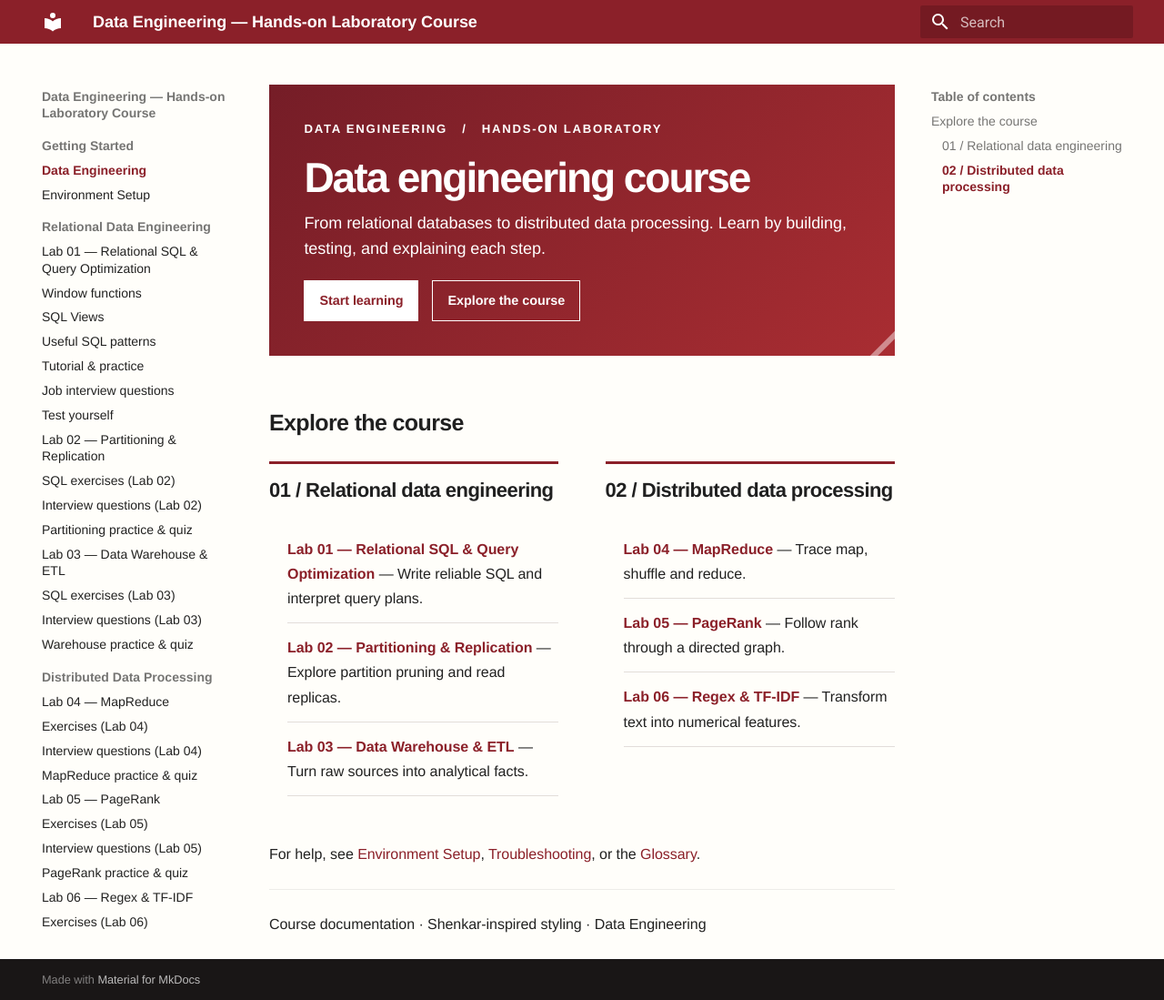
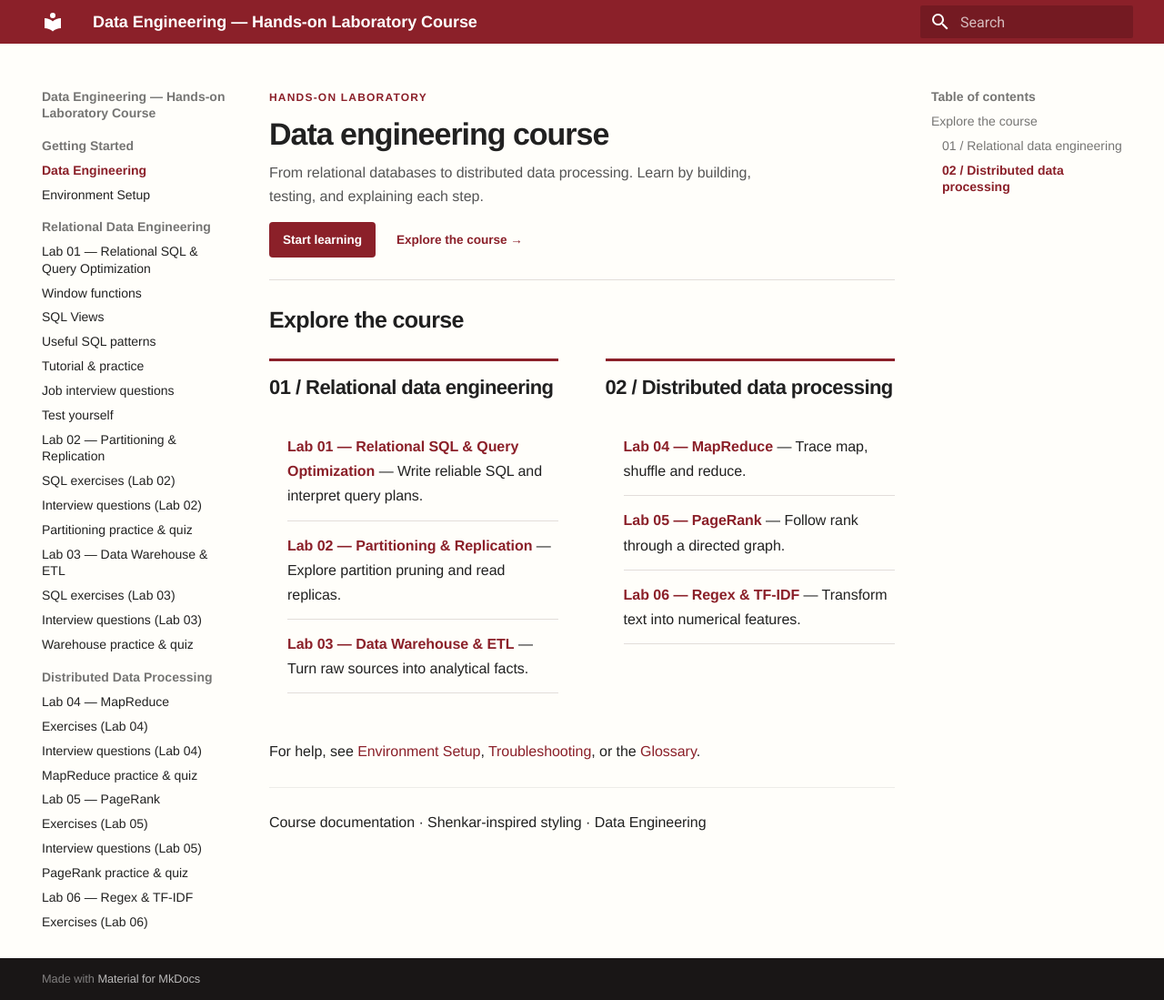
Before and after one commit to OrPerets/postgres-data-engineering-student, an MkDocs documentation site: the page built from docs/gitbook/README.md, in a window 1280 px wide and 1099 px high. Shown: the whole window at 91% size. Built offline with MkDocs 1.6.1 and Material for MkDocs 9.7.7, drawn with Linux system fonts in a browser that asks for light colours.

Commit message:
Refine course homepage introduction

```diff
--- a/docs/gitbook/README.md
+++ b/docs/gitbook/README.md
@@ -1,8 +1,6 @@
-<div class="course-hero course-home-hero" markdown="1">
+<div class="course-hero course-home-hero" id="data-engineering-in-practice" markdown="1">
 
-<p class="course-kicker">DATA ENGINEERING &nbsp; / &nbsp; HANDS-ON LABORATORY</p>
-
-<a id="data-engineering-in-practice"></a>
+<p class="course-kicker">Hands-on laboratory</p>
 
 # Data engineering course
 
@@ -11,7 +9,7 @@ From relational databases to distributed data processing. Learn by building, tes
 
 <div class="course-actions" markdown="1">
 
-[Start learning](labs/01-relational-sql.md){: .course-action-primary } [Explore the course](#explore-the-course){: .course-action-secondary }
+[Start learning](labs/01-relational-sql.md){: .course-action-primary } [Explore the course →](#explore-the-course){: .course-action-secondary }
 
 </div>
 </div>
--- a/docs/gitbook/stylesheets/extra.css
+++ b/docs/gitbook/stylesheets/extra.css
@@ -185,19 +185,55 @@ body {
 
 /* A quieter course introduction leaves the lab choices closer to the top. */
 .md-typeset .course-hero.course-home-hero {
-  margin-bottom: 1.6rem;
-  padding: clamp(1.2rem, 3vw, 2rem);
+  overflow: visible;
+  margin-bottom: 1rem;
+  padding: .2rem 0 1.2rem;
+  border-bottom: 1px solid #e2ddda;
+  color: var(--md-default-fg-color);
+  background: transparent;
 }
-.md-typeset .course-home-hero .course-kicker { margin-bottom: .55rem; }
+.md-typeset .course-home-hero::after { content: none; }
+.md-typeset .course-home-hero :is(h1, p, strong) { color: var(--md-default-fg-color); }
+.md-typeset .course-home-hero .course-kicker {
+  margin-bottom: .5rem;
+  color: var(--md-primary-fg-color);
+  font-size: .6rem;
+  font-weight: 600;
+  letter-spacing: .1em;
+}
 .md-typeset .course-hero.course-home-hero h1 {
   max-width: none;
-  margin-bottom: .5rem;
-  font-size: clamp(1.8rem, 3.6vw, 2.65rem);
-  line-height: 1.1;
+  margin: 0 0 .45rem;
+  font-size: clamp(1.45rem, 2.7vw, 1.7rem);
+  font-weight: 600;
+  line-height: 1.2;
+  letter-spacing: -.03em;
 }
-.md-typeset .course-home-hero .course-hero__lead { font-size: .9rem; }
-.md-typeset .course-home-hero .course-actions { margin-top: 1rem; }
-.md-typeset .course-home-hero .course-actions a { min-height: 2.2rem; padding: .45rem .8rem; }
+.md-typeset .course-home-hero .course-hero__lead {
+  max-width: 60ch;
+  color: #555;
+  font-size: .8rem;
+  line-height: 1.6;
+}
+.md-typeset .course-home-hero .course-actions { margin-top: .8rem; gap: .5rem 1rem; }
+.md-typeset .course-home-hero .course-actions a {
+  min-height: 1.9rem;
+  padding: .35rem .7rem;
+  border: 1px solid transparent;
+  border-radius: .2rem;
+  font-size: .68rem;
+  font-weight: 600;
+}
+.md-typeset .course-home-hero .course-action-primary {
+  color: var(--md-primary-bg-color);
+  background: var(--md-primary-fg-color);
+}
+.md-typeset .course-home-hero .course-action-primary:hover { background: var(--md-primary-fg-color--dark); }
+.md-typeset .course-home-hero .course-actions .course-action-secondary { padding-inline: .1rem; color: var(--md-primary-fg-color); background: transparent; }
+.md-typeset .course-home-hero .course-action-secondary:hover { text-decoration: underline; }
+.md-typeset .course-home-hero .course-actions a:focus-visible { outline-color: var(--md-accent-fg-color); }
+.md-typeset .course-home-hero + h2 { margin-top: 1.3rem; }
+@media (pointer: coarse) { .md-typeset .course-home-hero .course-actions a { min-height: 44px; } }
 
 @media (prefers-reduced-motion: reduce) {
   .md-typeset .course-actions a { transition: none; }
```
Also changed, not shown: 1 other file.
